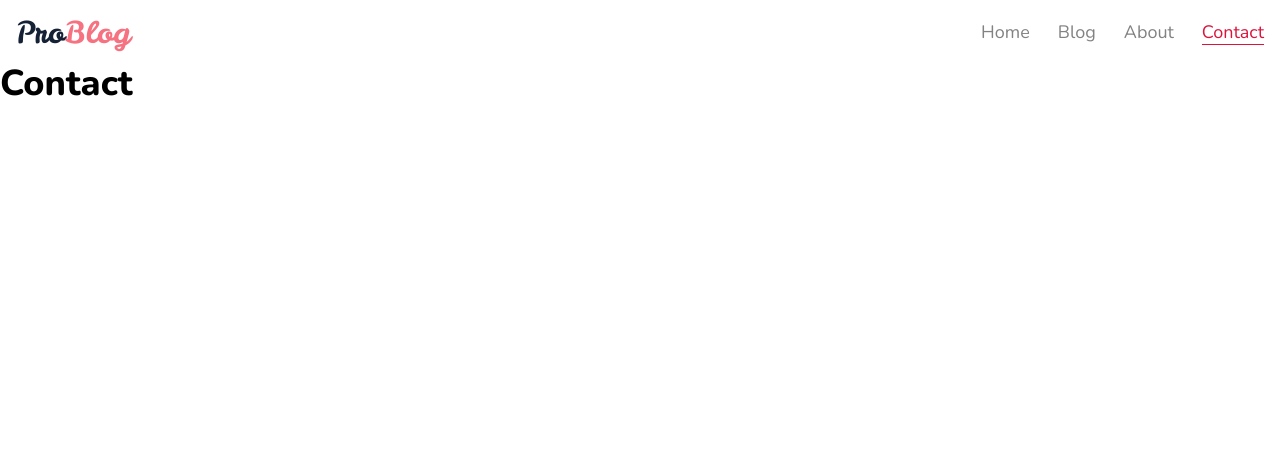
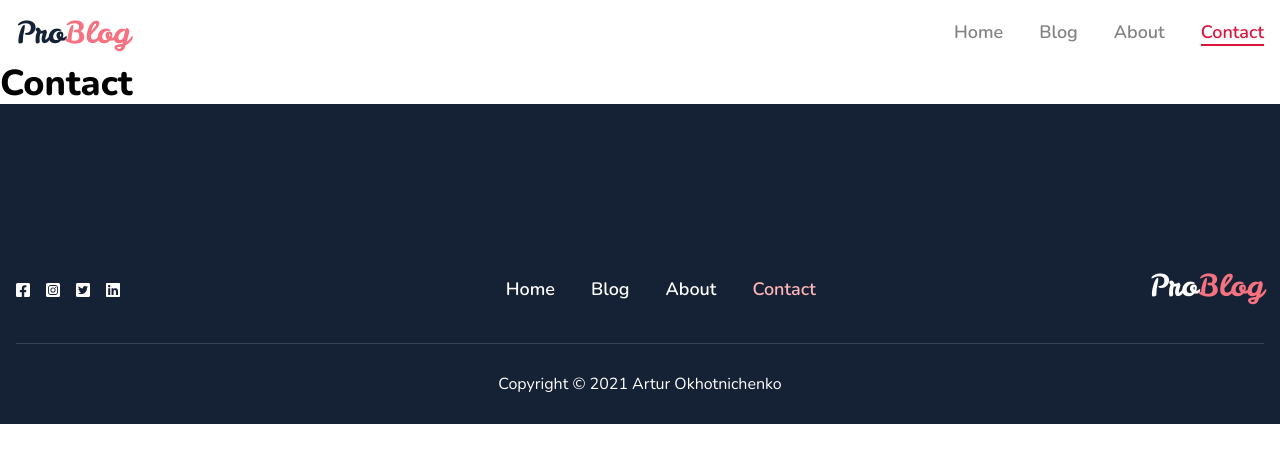
Before and after one commit to ohotnikarturik/nextjs-pro-blog, a Next.js app: page /contact in a window 1280 px wide. Shown: the top 462 px of the page. Built offline with nearby package versions, Linux system fonts and the light colour scheme.

Commit message:
change conditional rendering, add footer

```diff
--- a/components/Button.tsx
+++ b/components/Button.tsx
@@ -8,7 +8,7 @@ const Button = ({ label, path, icon, onClick, isMenuOpen }: ButtonProps) => {
     <Link href={path}>
       <button
         onClick={onClick}
-        className="inline-flex focus:outline-none focus:bg-primary-crimson items-center py-2 px-4 bg-primary-red hover:bg-primary-crimson transition ease-in duration-200 text-primary-white rounded-md font-medium"
+        className="flex justify-center focus:outline-none focus:bg-primary-crimson items-center w-36 py-2 px-4 bg-primary-red hover:bg-primary-crimson transition ease-in duration-200 text-primary-white rounded-md font-medium"
       >
         {label}
         {icon && (
--- /dev/null
+++ b/components/Footer.tsx
@@ -0,0 +1,22 @@
+import Logo from './Logo'
+import NavBar from './NavBar'
+import SocialItems from './SocialItems'
+
+const Footer = () => {
+  return (
+    <footer className="bg-primary-black ">
+      <div className="container h-80">
+        <div className="h-3/4 border-b border-gray-700 flex justify-between items-end pb-10">
+          <SocialItems footerStyle />
+          <NavBar footerStyle />
+          <Logo footerStyle />
+        </div>
+        <div className="h-1/4 text-primary-white flex justify-center items-center">
+          <p>Copyright © 2021 Artur Okhotnichenko</p>
+        </div>
+      </div>
+    </footer>
+  )
+}
+
+export default Footer
--- a/components/Layout.tsx
+++ b/components/Layout.tsx
@@ -1,14 +1,16 @@
 import React from 'react'
 
+import Footer from './Footer'
 import Header from './Header'
 
 const Layout: React.FunctionComponent = ({ children }) => {
   return (
-    <div>
+    <div className="flex flex-col justify-between">
       <div>
         <Header />
         <main>{children}</main>
       </div>
+      <Footer />
     </div>
   )
 }
--- a/components/Logo.tsx
+++ b/components/Logo.tsx
@@ -1,6 +1,14 @@
-const Logo = () => {
+export interface LogoProps {
+  footerStyle?: boolean
+}
+
+const Logo = ({ footerStyle }: LogoProps) => {
   return (
-    <span className="font-leckerli cursor-pointer text-3xl text-primary-black">
+    <span
+      className={`font-leckerli cursor-pointer text-3xl text-primary-${
+        footerStyle ? 'white' : 'black'
+      }`}
+    >
       Pro<span className="text-primary-red">Blog</span>
     </span>
   )
--- a/components/NavBar.tsx
+++ b/components/NavBar.tsx
@@ -7,21 +7,32 @@ const navBarItems = [
   { label: 'About', path: '/about' },
   { label: 'Contact', path: '/contact' },
 ]
+export interface NavBarProps {
+  footerStyle?: boolean
+}
 
-const NavBar = () => {
+const NavBar = ({ footerStyle }: NavBarProps) => {
   const router = useRouter()
 
   return (
     <nav>
       <ul className="flex">
         {navBarItems.map((item) => (
-          <li className="ml-7" key={item.path}>
+          <li className="ml-9" key={item.path}>
             <Link href={item.path}>
               <a
                 className={`${
                   router.pathname === item.path &&
-                  'border-primary-crimson text-primary-crimson'
-                } border-b border-transparent text-primary-gray text-lg hover:text-primary-crimson hover:border-primary-crimson hover:border-b transition ease-in duration-200`}
+                  `border-primary-${
+                    footerStyle ? 'none' : 'crimson'
+                  } text-primary-${footerStyle ? 'pink' : 'crimson'}`
+                } border-b-2 border-transparent text-primary-${
+                  footerStyle ? 'white' : 'gray'
+                } font-semibold text-lg hover:text-primary-${
+                  footerStyle ? 'pink' : 'crimson'
+                } hover:border-primary-${
+                  footerStyle ? 'none' : 'crimson'
+                } hover:border-b-2 transition ease-in duration-200`}
               >
                 {item.label}
               </a>
--- a/components/SocialItems.tsx
+++ b/components/SocialItems.tsx
@@ -18,12 +18,20 @@ const socialIcons = [
   { id: 4, size: 25, name: faLinkedin, href: 'https://www.linkedin.com/' },
 ]
 
-const SocialItems = () => {
+export interface SocialItemsProps {
+  footerStyle?: boolean
+}
+
+const SocialItems = ({ footerStyle }: SocialItemsProps) => {
   return (
     <ul className="flex">
       {socialIcons.map((item) => (
         <li
-          className="mr-4 text-primary-red hover:text-primary-crimson transition ease-in duration-200 cursor-pointer"
+          className={`text-primary-${
+            footerStyle ? 'white' : 'red'
+          } hover:text-primary-${
+            footerStyle ? 'red' : 'crimson'
+          } mr-4 transition ease-in duration-200 cursor-pointer`}
           key={item.id}
         >
           <a href={item.href} rel="noreferrer" target="_blank">
```
